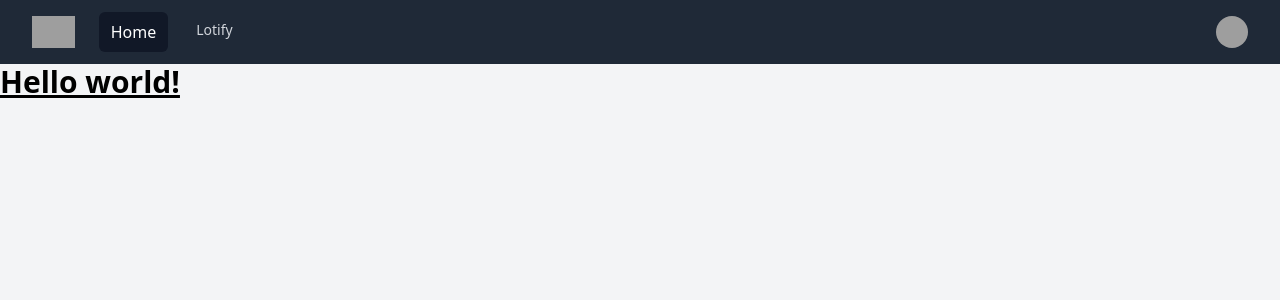
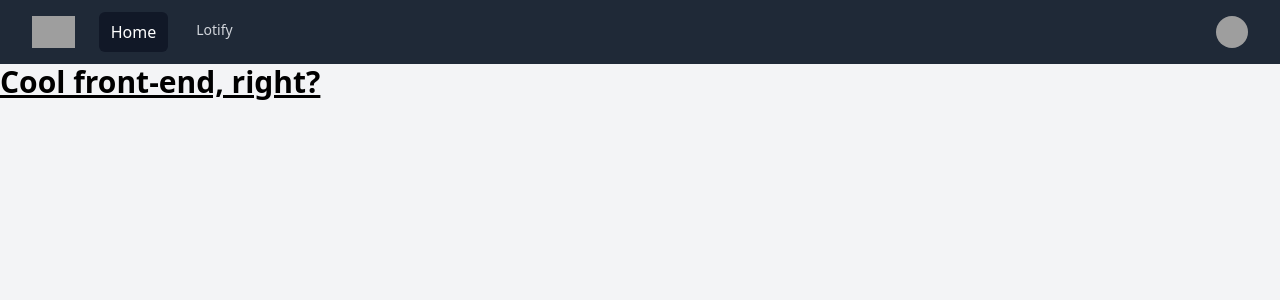
Before and after one commit to Bliztle/main-svelte, a SvelteKit app: page / in a window 1280 px wide. Shown: the top 300 px of the page. Built offline with nearby package versions, Linux system fonts and the light colour scheme; grey boxes are pictures that could not be loaded.

Commit message:
altered text

```diff
--- a/src/routes/+page.svelte
+++ b/src/routes/+page.svelte
@@ -1,4 +1,4 @@
-<h1 class="text-3xl font-bold underline">Hello world!</h1>
+<h1 class="text-3xl font-bold underline">Cool front-end, right?</h1>
 
 <style lang="postcss">
 	:global(html) {
```
